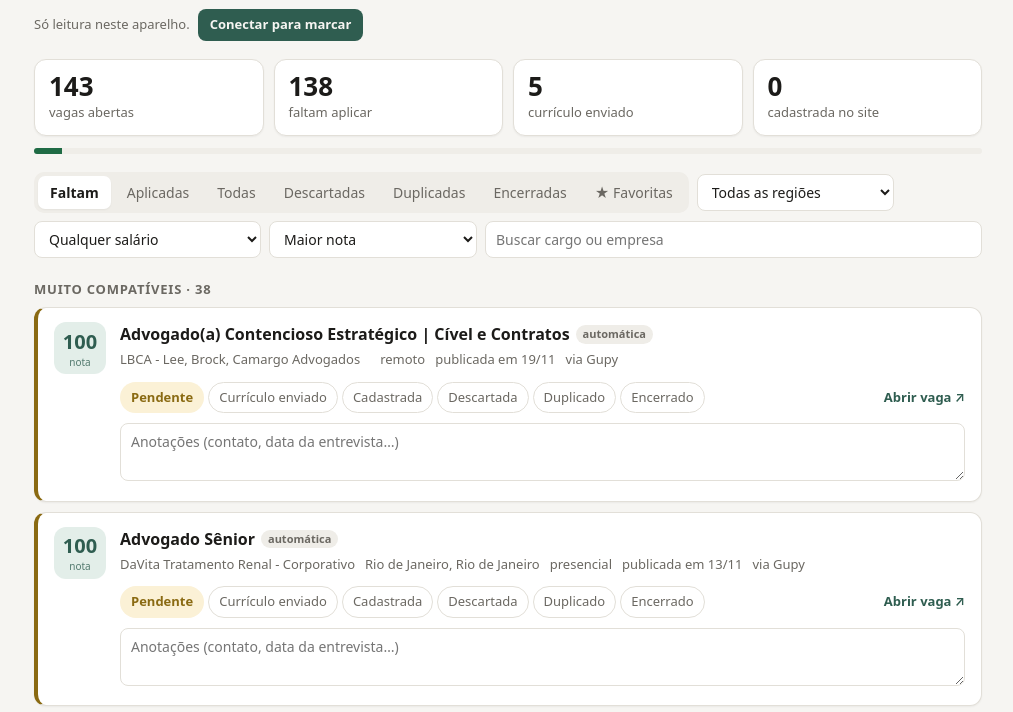
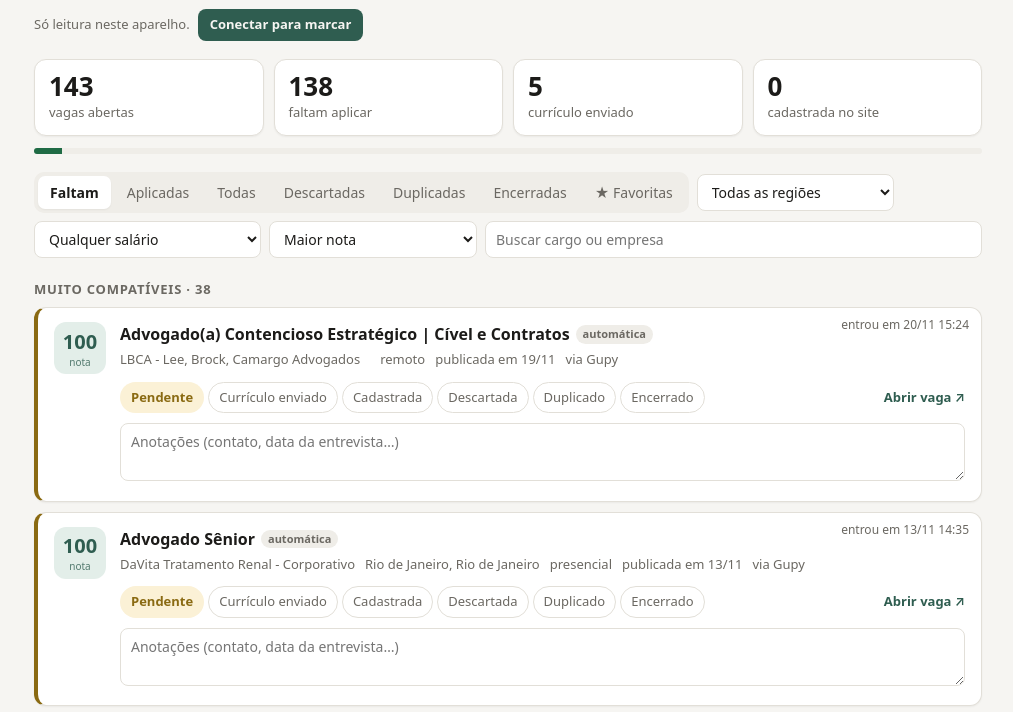
Before and after one commit to dgasiglia7/jobjur, a plain HTML site: page docs/index.html in a window 1280 px wide. Shown: the part 88-800 px from the top of the page, without its empty margins (132-1145 px from the left). Drawn offline with Linux system fonts and the light colour scheme.

Commit message:
Painel: mostra a data em que a vaga entrou no painel no topo direito do card (#29)
Claude-Session: https://claude.ai/code/session_01TupH94MNN1HZxLkofxoP1K

Co-authored-by: Claude <noreply@anthropic.com>

```diff
--- a/docs/index.html
+++ b/docs/index.html
@@ -54,12 +54,15 @@ input[type=search]{flex:1;min-width:160px}
 .group-title{font-size:13px;text-transform:uppercase;letter-spacing:.06em;color:var(--muted);margin:22px 0 8px;font-weight:600}
 .card{background:var(--surface);border:1px solid var(--line);border-left:4px solid var(--pend);border-radius:12px;padding:14px 16px;margin-bottom:10px;box-shadow:var(--shadow);display:grid;grid-template-columns:52px 1fr;gap:4px 14px}
 .card{position:relative}
-.fav{position:absolute;top:8px;right:8px;width:36px;height:36px;border:0;border-radius:8px;background:transparent;color:var(--muted);font-size:22px;line-height:1;cursor:pointer;padding:0}
+.topo{position:absolute;top:8px;right:8px;display:flex;align-items:center;gap:2px}
+.entrou{font-size:12px;color:var(--muted);white-space:nowrap;padding:0 4px}
+.fav{width:36px;height:36px;border:0;border-radius:8px;background:transparent;color:var(--muted);font-size:22px;line-height:1;cursor:pointer;padding:0}
 .fav:hover:not(:disabled){background:var(--accent-soft)}
 .fav.on{color:#e0a800}
 .fav:disabled{cursor:default}
 .fav:disabled:not(.on){display:none}
-.card .t{padding-right:34px}
+.card .t{padding-right:150px}
+@media (max-width:640px){.card .t{padding-right:0;margin-top:22px}}
 .card.enviado{border-left-color:var(--sent)}
 .card.cadastrado{border-left-color:var(--reg)}
 .card.descartada,.card.duplicada{border-left-color:var(--disc);opacity:.7}
@@ -206,6 +209,8 @@ const store={get(k){try{return localStorage.getItem(k)}catch{return null}},set(k
 let token=store.get("jobjur_token");
 const fmt=iso=>{if(!iso)return"";const d=new Date(iso);if(isNaN(d))return"";
   return d.toLocaleString("pt-BR",{timeZone:"America/Sao_Paulo",day:"2-digit",month:"2-digit",year:"numeric",hour:"2-digit",minute:"2-digit"}).replace(","," às");};
+const entrou=iso=>{if(!iso)return"";const d=new Date(iso);if(isNaN(d))return"";
+  return d.toLocaleString("pt-BR",{timeZone:"America/Sao_Paulo",day:"2-digit",month:"2-digit",hour:"2-digit",minute:"2-digit"}).replace(",","");};
 const dia=iso=>{if(!iso)return"";const [y,m,d]=iso.slice(0,10).split("-");return d&&m?`${d}/${m}`:"";};
 function toast(t){const e=$("toast");e.textContent=t;e.classList.add("show");clearTimeout(toast.h);toast.h=setTimeout(()=>e.classList.remove("show"),2600);}
 function esc(s){return String(s??"").replace(/[&<>"']/g,c=>({"&":"&amp;","<":"&lt;",">":"&gt;",'"':"&quot;","'":"&#39;"}[c]));}
@@ -286,7 +291,7 @@ function render(){
       const s=efetivo(v);
       const nova=v.adicionada_em&&new Date(v.adicionada_em).getTime()>recente&&s==="pendente";
       html+=`<article class="card ${esc(s)}" data-id="${esc(v.id)}">
-        <button class="fav${v.favorito?" on":""}" aria-pressed="${!!v.favorito}" title="${v.favorito?"Tirar das favoritas":"Salvar nas favoritas"}" aria-label="${v.favorito?"Tirar das favoritas":"Salvar nas favoritas"}" ${pode?"":"disabled"}>${v.favorito?"★":"☆"}</button>
+        <div class="topo">${v.adicionada_em&&entrou(v.adicionada_em)?`<span class="entrou" title="Entrou no painel em ${fmt(v.adicionada_em)}">entrou em ${entrou(v.adicionada_em)}</span>`:""}<button class="fav${v.favorito?" on":""}" aria-pressed="${!!v.favorito}" title="${v.favorito?"Tirar das favoritas":"Salvar nas favoritas"}" aria-label="${v.favorito?"Tirar das favoritas":"Salvar nas favoritas"}" ${pode?"":"disabled"}>${v.favorito?"★":"☆"}</button></div>
         <div class="nota">${esc(v.nota??"–")}<small>nota</small></div>
         <h2 class="t"><a href="${esc(safeUrl(v.url))}" target="_blank" rel="noopener">${esc(v.titulo)}</a>${nova?'<span class="badge">nova</span>':""}${s==="encerrada"&&(v.status||"pendente")!=="encerrada"?'<span class="badge closed">encerrada no site</span>':""}${v.revisada===false?'<span class="badge auto" title="Encontrada pela busca automática, ainda sem revisão">automática</span>':""}</h2>
         <div class="meta"><span>${esc(v.empresa)}</span><span>${esc(v.local)}</span>${v.modalidade?`<span>${esc(v.modalidade)}</span>`:""}${v.publicada?`<span>publicada em ${dia(v.publicada)}</span>`:""}${v.salario?`<span class="sal">${esc(v.salario)}</span>`:""}<span>via ${esc(v.fonte)}</span></div>
```
